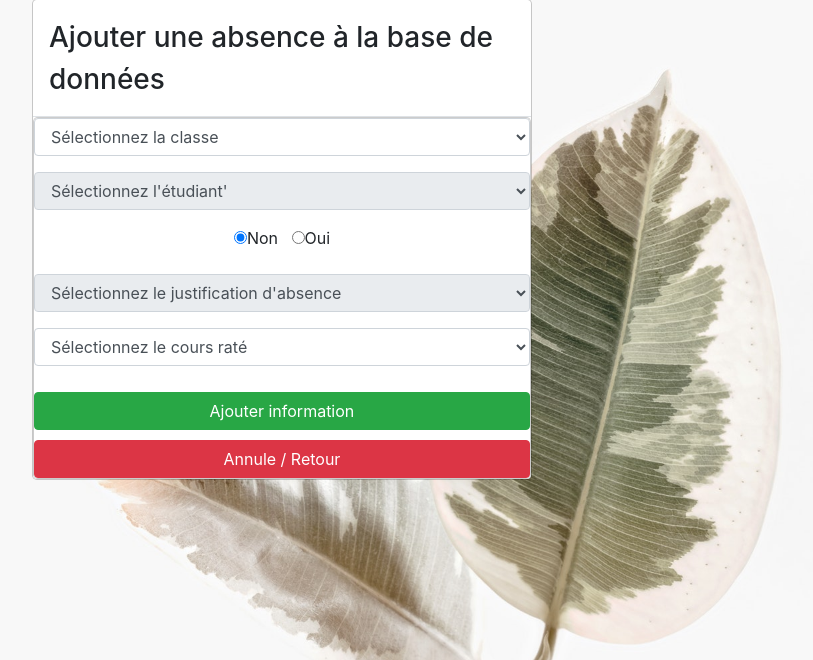
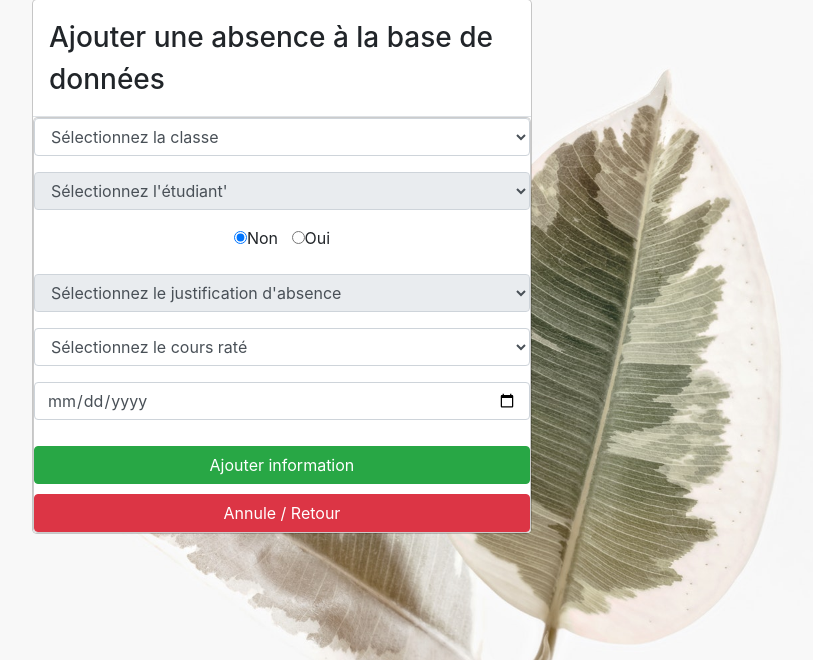
Before and after one commit to jamesRoss06000/attendance, a PHP site: page /Attendance/addAbsences.php in a window 1280 px wide. Shown: the part 29-689 px from the top of the page, without its empty margins (358-1171 px from the left). Run offline with PHP 8.4, Linux system fonts and the light colour scheme; data that the repository does not hold is empty.

Commit message:
getStudentCours.php corrected after database modifications

```diff
--- a/addAbsences.php
+++ b/addAbsences.php
@@ -106,6 +106,9 @@ require_once("connection.php");
                             ?>
                         </select>
                     </div>
+                    <div class="form-group col-md-12">
+                        <input type="date" name="date" id="date" class="form-control" placeholder="Selectionez le date">
+                    </div>
                     <br>
                     <button type="submit" class="btn btn-success btn-width">Ajouter information</button>
                     <a href="http://localhost/Attendance%20App/mainMenu.php" class="btn btn-danger btn-width">Annule / Retour</a>
--- a/addAbsencesTreatment.php
+++ b/addAbsencesTreatment.php
@@ -11,6 +11,7 @@ function verifyFields($field)
     $etudiant = filter_input(INPUT_POST, "etudiant");
     $justificatif = filter_input(INPUT_POST, "justificatif");
     $cours = filter_input(INPUT_POST, "cours");
+    $date = filter_input(INPUT_POST, "date");
 
     $msgReturn = "";
 
@@ -26,13 +27,18 @@ function verifyFields($field)
             }
             break;
         case "justificatif":
-            if ($justificatif == "" && $justified ="oui") {
+            if ($justificatif == "" && $justified = "oui") {
                 $msgReturn .= "Please select justification for absence<br>";
             }
             break;
         case "cours":
             if ($cours == "") {
                 $msgReturn .= "Please select lesson<br>";
+            }
+            break;
+        case "date":
+            if ($date == "") {
+                $msgReturn .= "Please select date<br>";
             }
             break;
     }
@@ -58,6 +64,9 @@ if (isset($_POST["classe"], $_POST["etudiant"], $_POST["justificatif"], $_POST["
         $justified = filter_input(INPUT_POST, "justified");
         $justificatif = filter_input(INPUT_POST, "justificatif");
         $cours = filter_input(INPUT_POST, "cours");
+        $date = filter_input(INPUT_POST, "date");
+
+
 
         $conn = new PDO('mysql:host=localhost;dbname=attendance', $dbUserName, $dbPassword);
         if (!$conn) {
@@ -65,8 +74,8 @@ if (isset($_POST["classe"], $_POST["etudiant"], $_POST["justificatif"], $_POST["
             echo "Debugging errno: " . mysqli_connect_errno() . PHP_EOL;
             echo "Debugging error: " . mysqli_connect_error() . PHP_EOL;
         } else {
-            $sql = $conn->prepare("INSERT INTO `absences`(`id`, `classe`, `etudiant`, `justified`, `justificatif`, `cours`) VALUES (NULL, :classe,  :etudiant, :justified, :justificatif, :cours)");
-            $sql->execute([':classe' => $classe, ':etudiant' => $etudiant, ':justified' => $justified, ':justificatif' => $justificatif, ':cours' => $cours]);
+            $sql = $conn->prepare("INSERT INTO `absences`(`id`, `date`, `cours`, `classe`, `etudiant`, `etudiant_id`, `justified`, `justificatif`) VALUES (NULL, :date, :cours, :classe,  :etudiant, :etudiant_id, :justified, :justificatif, :cours)");
+            $sql->execute([':classe' => $classe, ':etudiant' => $etudiant, ':etudiant_id' => $etudiant_id, ':justified' => $justified, ':justificatif' => $justificatif, ':cours' => $cours, ':date' => $date]);
             header('Location: addAbsences.php?id=Database_updated');
         }
         $conn->close();
```
Also changed, not shown: myApp/src/app/agenda/agenda.page.html (+8 -4 lines), myApp/src/app/api/getStudentCours.php (+5 -4 lines), myApp/src/app/services/auth.service.ts (+5 -5 lines).
